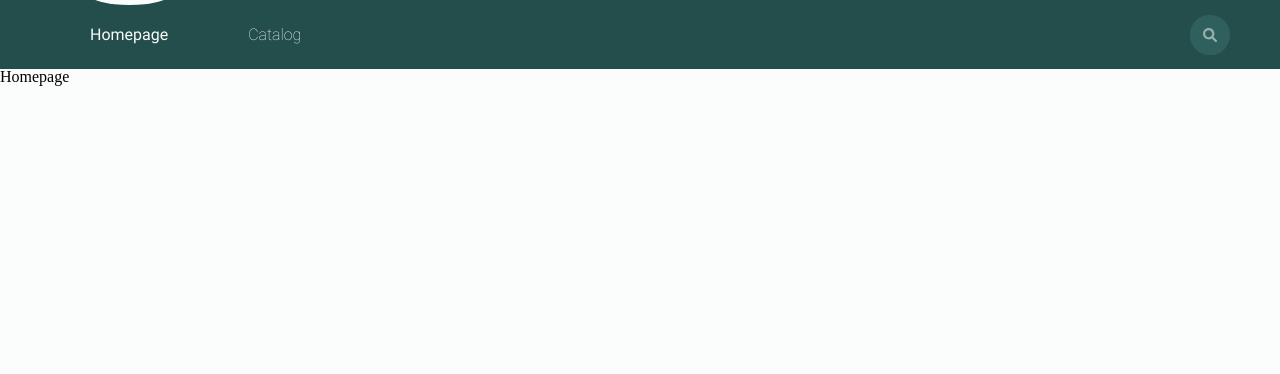
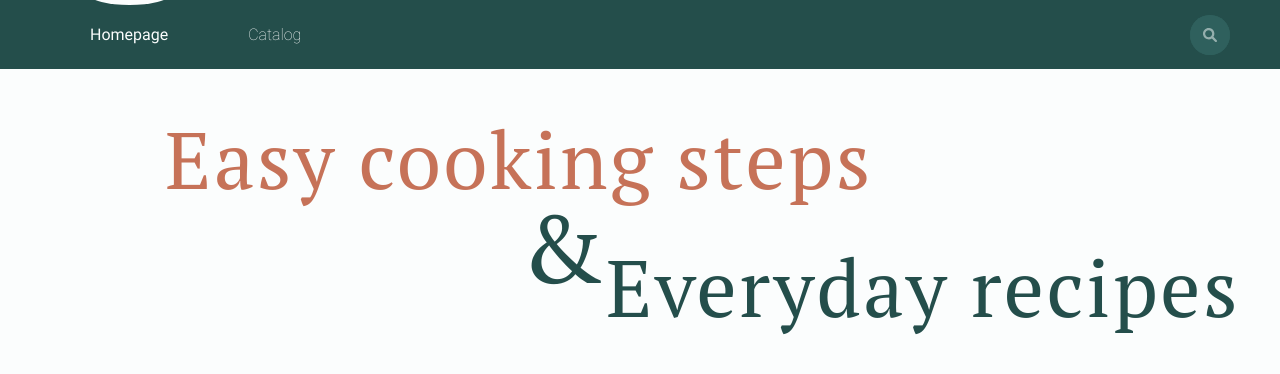
Before and after one commit to k10wl/viridis, a React (Create React App) app in the folder packages/client/: page / in a window 1280 px wide. Shown: the top 374 px of the page. Built offline with nearby package versions, Linux system fonts and the light colour scheme.

Commit message:
created hero title component

```diff
--- /dev/null
+++ b/packages/client/src/pages/Homepage/components/Hero/index.tsx
@@ -0,0 +1,17 @@
+import React from "react";
+
+import { accentColor1, primaryColor1 } from "src/stylesheets/Colors";
+
+import { Title, Wrapper, TextContainer } from "./styles";
+
+const Hero: React.FC = () => (
+  <Wrapper>
+    <Title color={primaryColor1}>Easy cooking steps</Title>
+    <TextContainer>
+      <Title color={accentColor1}>&</Title>
+      <Title color={accentColor1}>Everyday recipes</Title>
+    </TextContainer>
+  </Wrapper>
+);
+
+export default Hero;
--- /dev/null
+++ b/packages/client/src/pages/Homepage/components/Hero/styles.tsx
@@ -0,0 +1,65 @@
+import styled from "styled-components";
+
+import { textColor1 } from "src/stylesheets/Colors";
+import GlobalContainer from "src/stylesheets/GlobalContainer";
+
+type TitleT = {
+  color?: string;
+};
+
+export const Wrapper = styled(GlobalContainer)`
+  padding-top: 50px;
+  padding-left: 125px;
+  max-width: 1200px;
+  @media (max-width: 1200px) {
+    max-width: 90vw;
+    padding-left: 75px;
+  }
+  @media (max-width: 992px) {
+    max-width: 90vw;
+    padding-left: 40px;
+  }
+  @media (max-width: 576px) {
+    max-width: 95vw;
+    padding-left: 0;
+  }
+`;
+
+export const TextContainer = styled.div`
+  display: flex;
+  text-align: right;
+  justify-content: flex-end;
+  padding-top: 3rem;
+  h1:first-child {
+    line-height: 0;
+    font-size: 6rem;
+    @media (max-width: 1200px) {
+      font-size: 5rem;
+    }
+    @media (max-width: 992px) {
+      font-size: 4rem;
+    }
+    @media (max-width: 768px) {
+      font-size: 3rem;
+    }
+  }
+  @media (max-width: 768px) {
+    padding-top: 1.5rem;
+  }
+`;
+
+export const Title = styled.h1<TitleT>`
+  font-size: 5rem;
+  letter-spacing: 0.15rem;
+  font-family: "PT Serif", sans-serif;
+  color: ${({ color }): string => color || textColor1};
+  @media (max-width: 1200px) {
+    font-size: 4rem;
+  }
+  @media (max-width: 992px) {
+    font-size: 3rem;
+  }
+  @media (max-width: 768px) {
+    font-size: 2rem;
+  }
+`;
--- /dev/null
+++ b/packages/client/src/pages/Homepage/components/index.tsx
@@ -0,0 +1 @@
+export { default as Hero } from "./Hero";
--- a/packages/client/src/pages/Homepage/index.tsx
+++ b/packages/client/src/pages/Homepage/index.tsx
@@ -1,5 +1,11 @@
 import React from "react";
 
-const Homepage: React.FC = () => <div>Homepage</div>;
+import { Hero } from "./components";
+
+const Homepage: React.FC = () => (
+  <main>
+    <Hero />
+  </main>
+);
 
 export default Homepage;
--- /dev/null
+++ b/packages/client/src/stylesheets/GlobalContainer.ts
@@ -0,0 +1,13 @@
+import styled from "styled-components";
+
+const GlobalContainer = styled.div`
+  max-width: 1550px;
+  margin-right: auto;
+  margin-left: auto;
+
+  @media (max-width: 1400px) {
+    max-width: 90vw;
+  }
+`;
+
+export default GlobalContainer;
```
Also changed, not shown: 1 other file (tests, documents, lock files or other folders).
